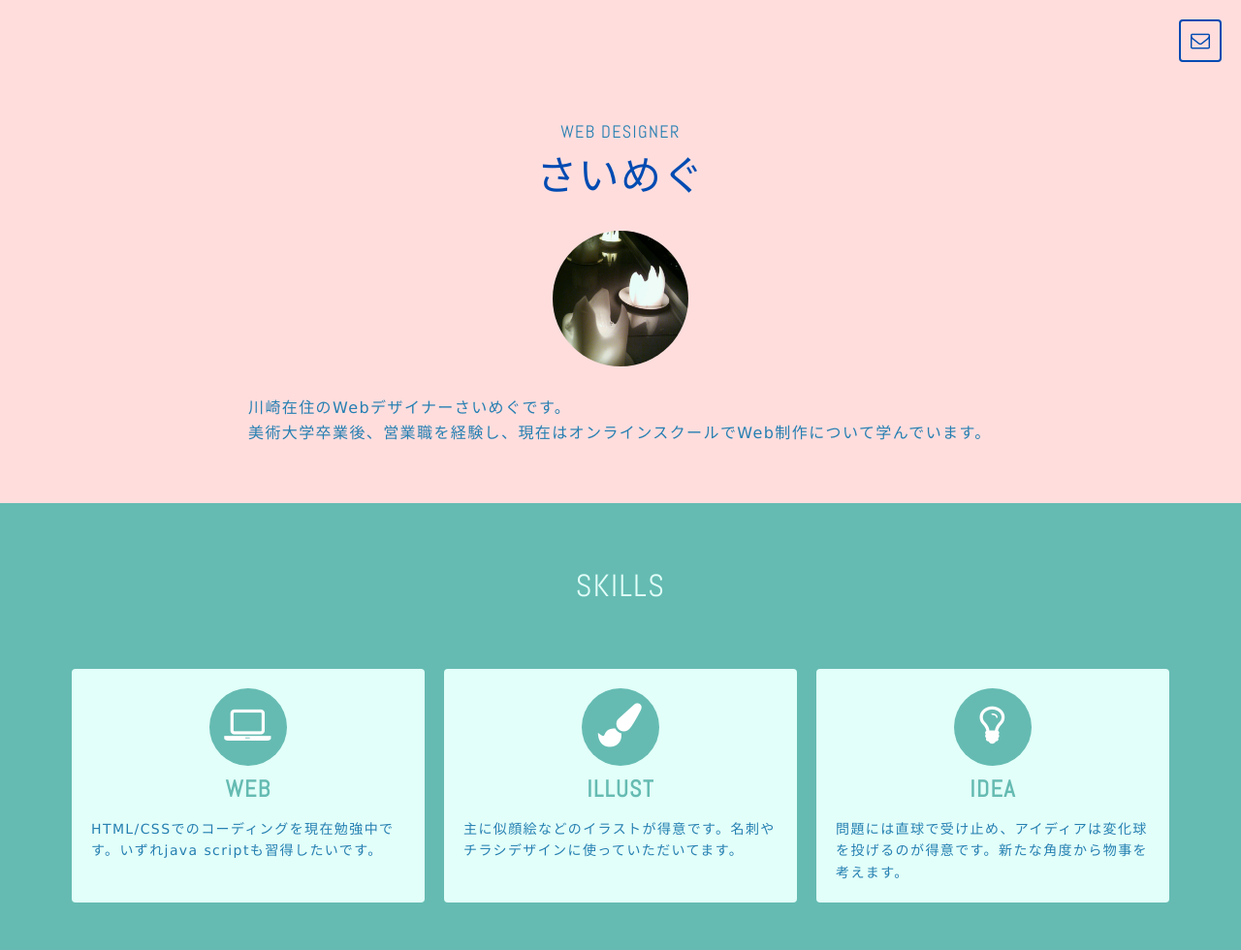
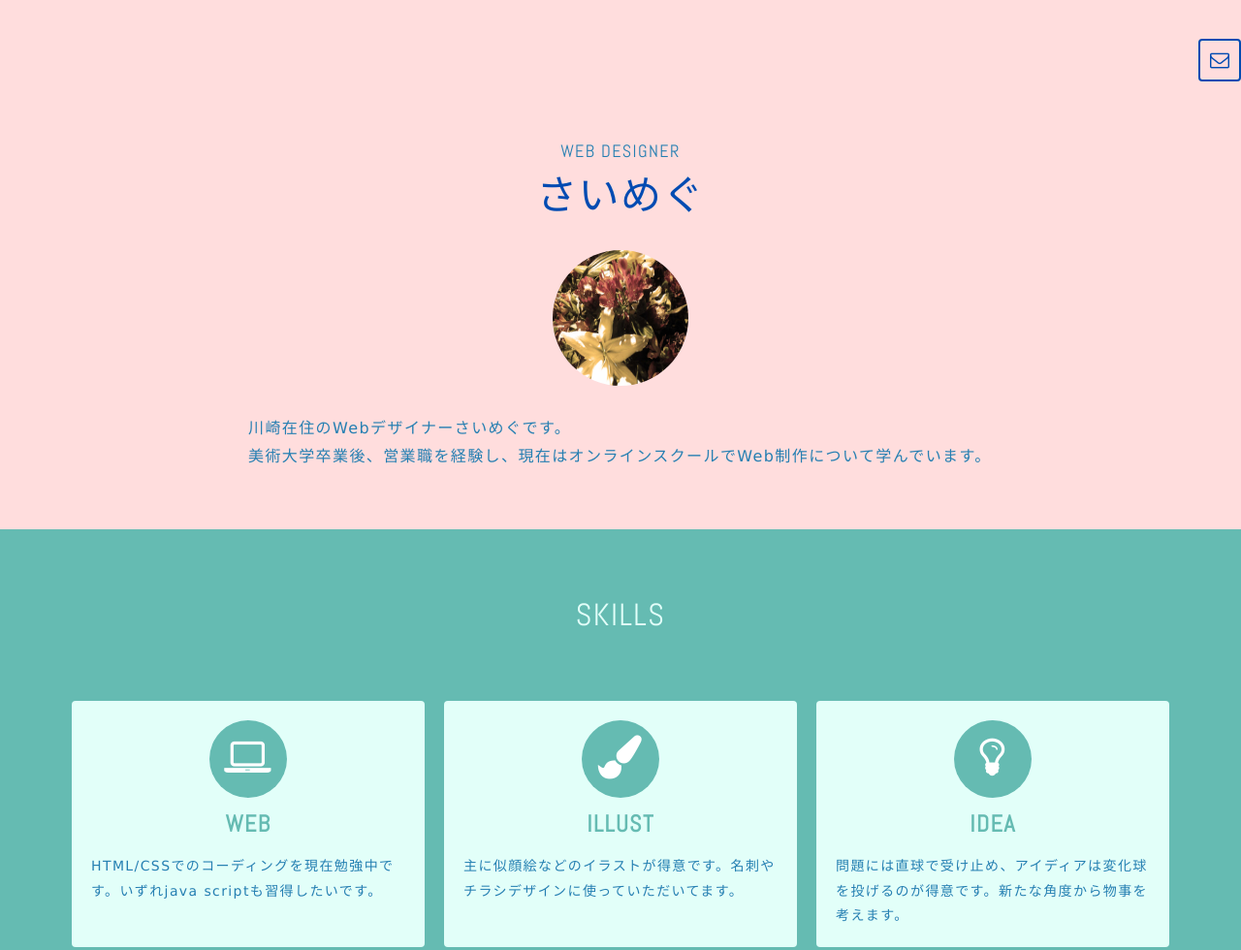
Before and after one commit to Ryuzaki103112/Ryuzaki103112.github.io, a plain HTML site: page index.html in a window 1280 px wide. Shown: the top 980 px of the page at 97% size. Drawn offline with nearby package versions, Linux system fonts and the light colour scheme.

```diff
--- a/css/style.css
+++ b/css/style.css
@@ -11,10 +11,10 @@ body
 {
     font-family: '游ゴシック', YuGothic, 'メイリオ', Verdana, 'Hiragino Kaku Gothic ProN', Meiryo, sans-serif;
     font-size: 1.4rem;
-    line-height: 1.6;
+    line-height: 1.8;
     letter-spacing: .1em;
     color: #257FB2;
-    background-color: #FFDDDD;/* ピンクとブルーの２色で落ち着いた、かつ女性らしさを表現しています */
+    background-color: #FFDDDD;
 }
 
 a
@@ -78,7 +78,7 @@ section h2,
     float: right;
     width: 20px;
     height: 20px;
-    margin: 20px 20px 0 0;
+    margin: 40px 0 0 0;
     padding: 10px;
     text-align: center;
     color: #004BB2;
--- a/index.html
+++ b/index.html
@@ -14,7 +14,7 @@
             <a href="#contact" class="button-contact"><i aria-label="お問い合わせ" class="fa fa-envelope-o"></i></a>
             <div class="profile">
              <h1 class="site-title abel uppercase text-center">Web Designer <span>さいめぐ</span></h1>
-             <img src="./images/img_profile_mgm.jpg" alt="プロフィール写真" width="140" height="140" class="block-center profile-icon">
+             <img src="./images/new_profile_meg.jpg" alt="プロフィール写真" width="140" height="140" class="block-center profile-icon">
                 <p>川崎在住のWebデザイナーさいめぐです。<br>美術大学卒業後、営業職を経験し、現在はオンラインスクールでWeb制作について学んでいます。
             </div>
         </header>
```
Also changed, not shown: images/new_profile_meg.jpg (added).
